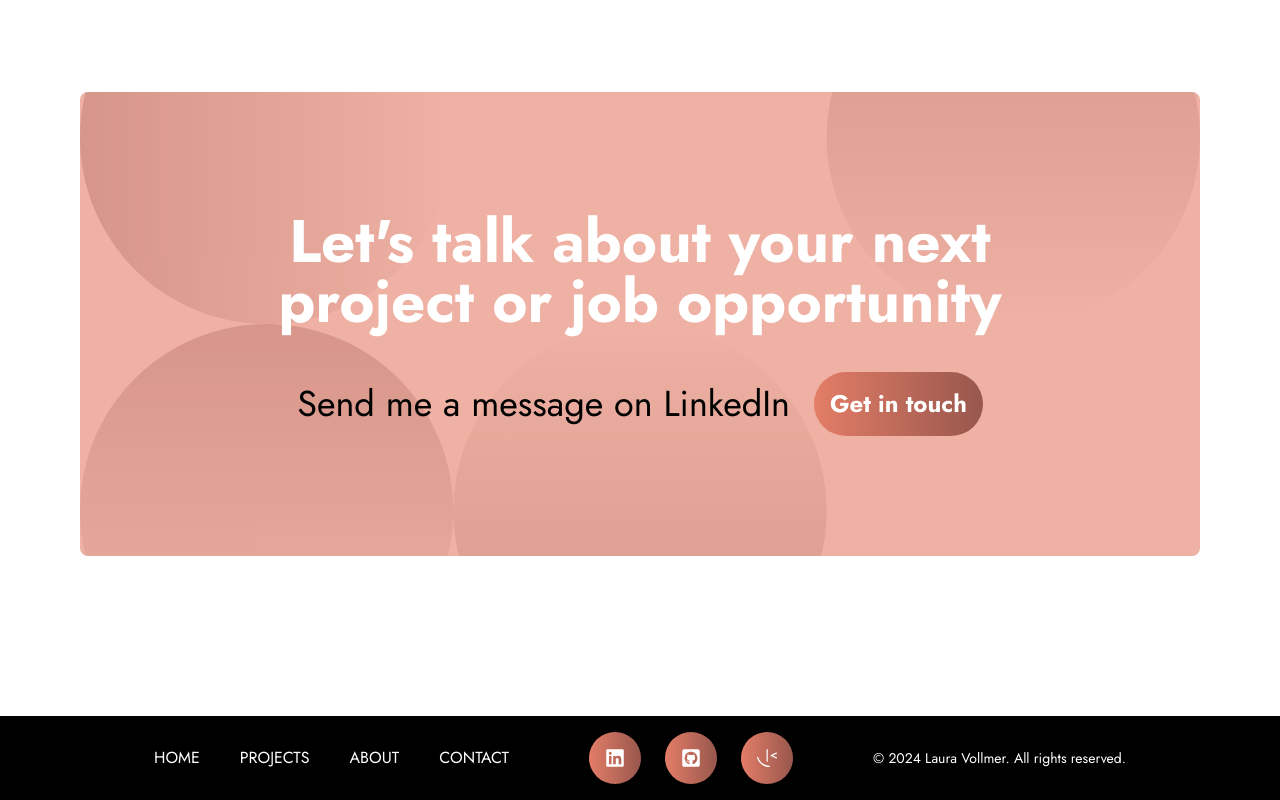
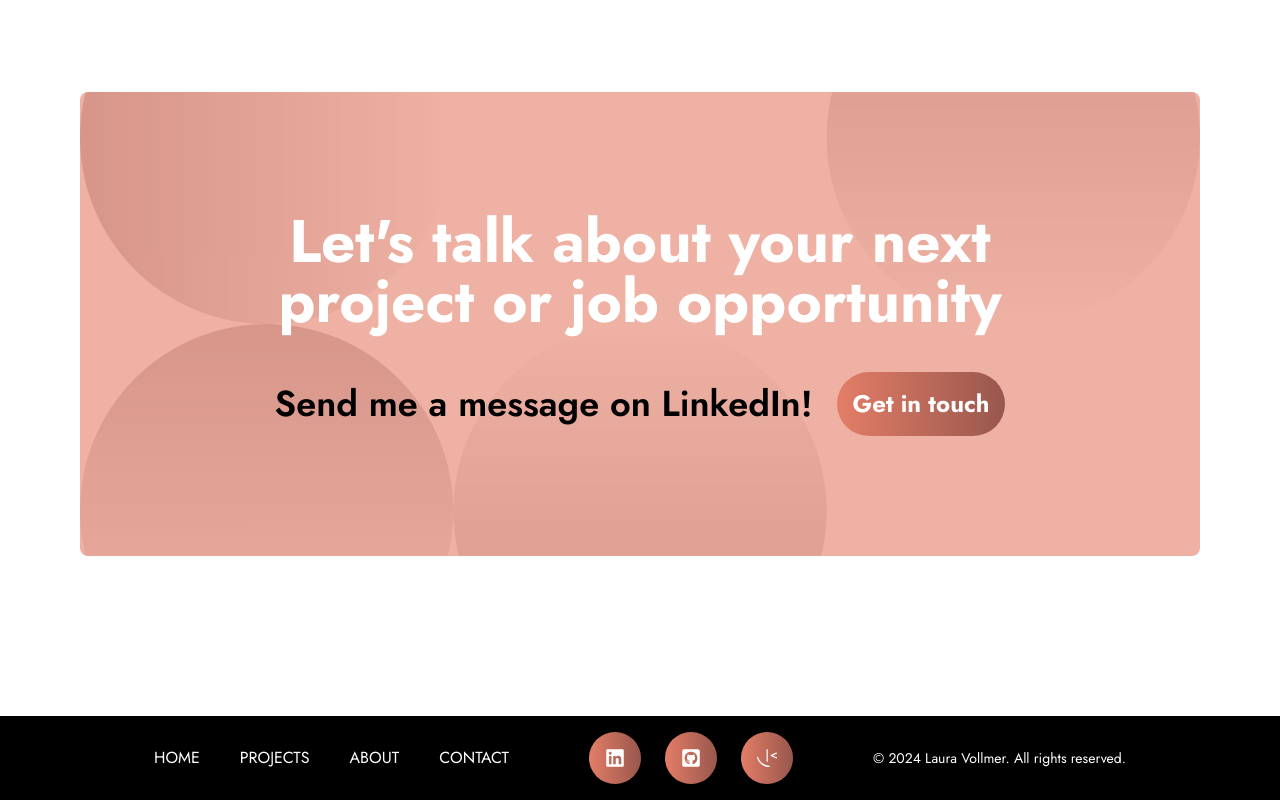
Before and after one commit to lavollmer/portfolio-lauradev, a React (Vite) app: page / in a window 1280 px wide. Shown: the part 7113-7913 px from the top of the page. Built offline with nearby package versions, Linux system fonts and the light colour scheme.

Commit message:
updating mobile responsiveness

```diff
--- a/src/components/About.jsx
+++ b/src/components/About.jsx
@@ -27,7 +27,7 @@ const About = () => {
         </div>
       </div>
       <div>
-        <img src={Avatar} alt="avatar image of laura" className="h-64 w-64"/>
+        <img src={Avatar} alt="avatar image of laura" className="h-48 w-48 md:h-64 md:w-64"/>
       </div>
     </div>
   );
--- a/src/components/Contact.jsx
+++ b/src/components/Contact.jsx
@@ -16,7 +16,8 @@ const Contact = () => {
           </h1>
         </div>
         <div className="flex flex-col md:flex-row items-center justify-center space-y-4 md:space-y-0 md:space-x-6">
-          <p className="flex flex-col items-center text-center text-lg md:text-4xl">Send me a message on LinkedIn</p>
+          <p className="flex flex-col items-center text-center text-xl font-semibold md:text-4xl">Send me a message on LinkedIn!
+          </p>
           <a
             href="https://www.linkedin.com/in/lvollmer/"
             target="_blank"
--- a/src/components/Navigation.jsx
+++ b/src/components/Navigation.jsx
@@ -25,7 +25,7 @@ const Navigation = () => {
         {/* hamburger button click */}
         <div className="flex-shrink-0">
           <button aria-label="menu icon" onClick={toggleSideNav} className="p-2">
-            <img src={HamburgerIcon} alt="menu icon" className="h-4 w-4" />
+            <img src={HamburgerIcon} alt="menu icon" className="h-5 w-5" />
           </button>
         </div>
       </div>
--- a/src/components/Skills.jsx
+++ b/src/components/Skills.jsx
@@ -22,7 +22,7 @@ const Skills = () => {
           />
           <SkillsCard title="JavaScript" content="1 year of experience" />
         </div>
-        <div className="flex flex-row items-center justify-center w-full mt-4 md:mt-0 lg:flex-row  lg:space-x-4 space-y-6 lg:space-y-0">
+        <div className="flex flex-col md:flex-row items-center justify-center w-full mt-4 md:mt-0 lg:flex-row  lg:space-x-4 space-y-6 lg:space-y-0">
           <SkillsCard title="HTML" content="1 year of experience" />
           <SkillsCard title="CSS" content="1 year of experience" />
           <SkillsCard title="Web Accessibility" content="1 year of experience" />
```
